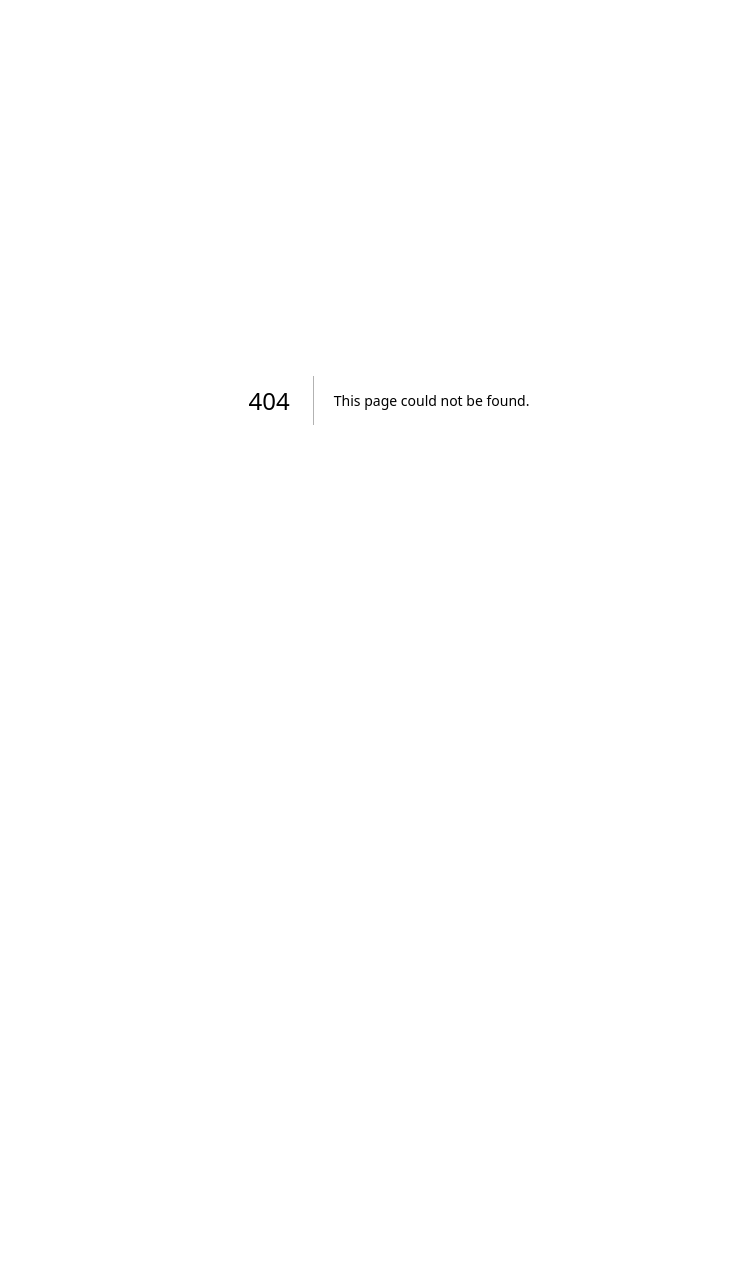
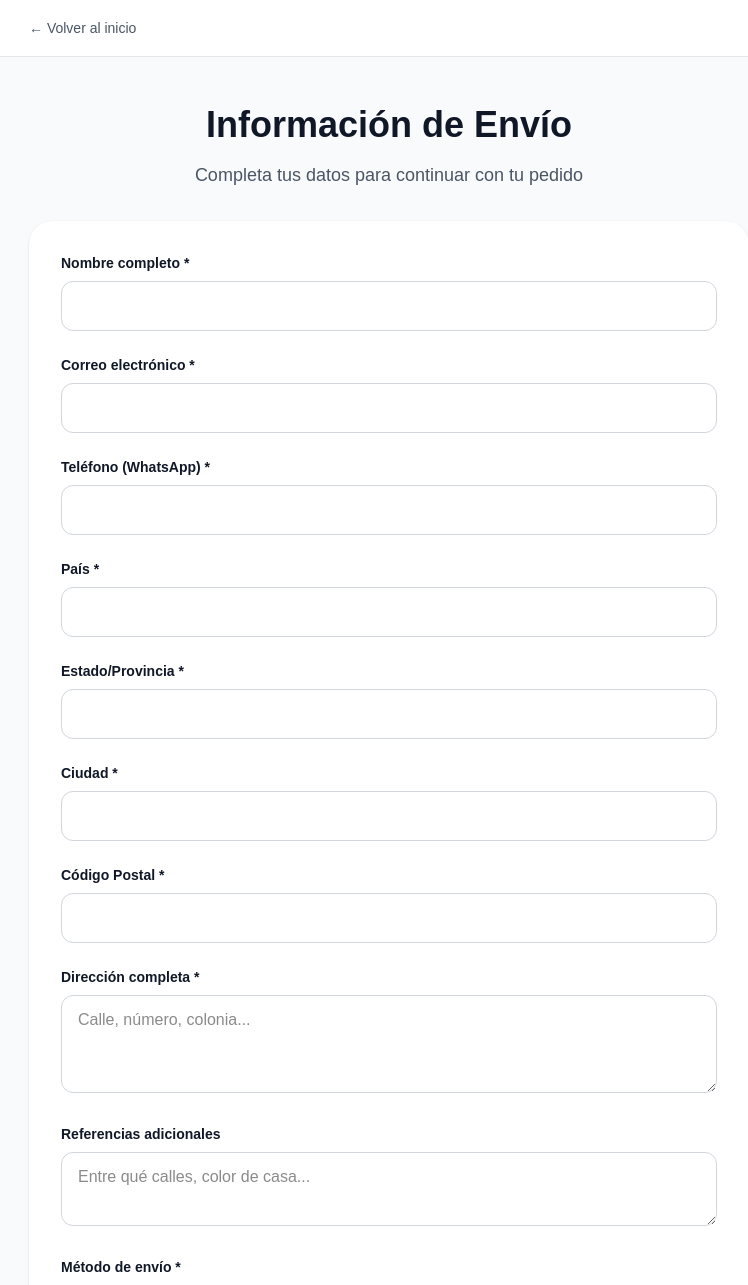
Before and after one commit to luislopez007/japan-bridge, a Next.js app: page /shipping-info in a window 1280 px wide. Before the commit this address had no page. Shown: the top 1285 px of the page, without its empty margins (251-999 px from the left). Before the commit the page ends 800 px from the top, so only its background shows below. Built offline with nearby package versions, Linux system fonts and the light colour scheme.

Commit message:
Add shipping info page

```diff
--- /dev/null
+++ b/app/shipping-info/page.tsx
@@ -0,0 +1,244 @@
+"use client";
+
+import { useState } from "react";
+
+export default function ShippingInfo() {
+  const [lang] = useState<"es" | "en">("es");
+
+  const t = {
+    es: {
+      title: "Información de Envío",
+      subtitle: "Completa tus datos para continuar con tu pedido",
+      fullName: "Nombre completo",
+      email: "Correo electrónico",
+      phone: "Teléfono (WhatsApp)",
+      country: "País",
+      state: "Estado/Provincia",
+      city: "Ciudad",
+      zipCode: "Código Postal",
+      address: "Dirección completa",
+      addressPlaceholder: "Calle, número, colonia...",
+      references: "Referencias adicionales",
+      referencesPlaceholder: "Entre qué calles, color de casa...",
+      shippingMethod: "Método de envío",
+      selectMethod: "Selecciona método",
+      ems: "EMS - Rápido (3-12 días) - $23",
+      epacket: "ePacket Light - Medio (10-19 días) - $12",
+      small: "Small Packet - Económico (15-25 días) - $9",
+      comments: "Comentarios adicionales",
+      submit: "Enviar información",
+      back: "← Volver al inicio"
+    },
+    en: {
+      title: "Shipping Information",
+      subtitle: "Complete your details to continue with your order",
+      fullName: "Full name",
+      email: "Email address",
+      phone: "Phone (WhatsApp)",
+      country: "Country",
+      state: "State/Province",
+      city: "City",
+      zipCode: "Zip Code",
+      address: "Complete address",
+      addressPlaceholder: "Street, number, neighborhood...",
+      references: "Additional references",
+      referencesPlaceholder: "Between which streets, house color...",
+      shippingMethod: "Shipping method",
+      selectMethod: "Select method",
+      ems: "EMS - Fast (3-12 days) - $23",
+      epacket: "ePacket Light - Medium (10-19 days) - $12",
+      small: "Small Packet - Economical (15-25 days) - $9",
+      comments: "Additional comments",
+      submit: "Submit information",
+      back: "← Back to home"
+    }
+  };
+
+  const text = t[lang];
+
+  return (
+    <div className="min-h-screen bg-gray-50">
+
+      {/* Header simple */}
+      <header className="bg-white border-b border-gray-200">
+        <div className="mx-auto max-w-3xl px-6 py-4">
+          <a href="/" className="text-sm text-gray-600 hover:text-gray-900">
+            {text.back}
+          </a>
+        </div>
+      </header>
+
+      {/* Formulario */}
+      <div className="mx-auto max-w-3xl px-6 py-12">
+
+        <div className="mb-8 text-center">
+          <h1 className="mb-4 text-4xl font-bold text-gray-900">{text.title}</h1>
+          <p className="text-lg text-gray-600">{text.subtitle}</p>
+        </div>
+
+        <form
+          action="https://formspree.io/f/xgvrwagn"
+          method="POST"
+          className="rounded-3xl bg-white p-8 shadow-sm"
+        >
+
+          {/* Nombre */}
+          <div className="mb-6">
+            <label className="mb-2 block text-sm font-semibold text-gray-900">
+              {text.fullName} *
+            </label>
+            <input
+              type="text"
+              name="nombre"
+              required
+              className="w-full rounded-xl border border-gray-300 px-4 py-3"
+            />
+          </div>
+
+          {/* Email */}
+          <div className="mb-6">
+            <label className="mb-2 block text-sm font-semibold text-gray-900">
+              {text.email} *
+            </label>
+            <input
+              type="email"
+              name="email"
+              required
+              className="w-full rounded-xl border border-gray-300 px-4 py-3"
+            />
+          </div>
+
+          {/* Teléfono */}
+          <div className="mb-6">
+            <label className="mb-2 block text-sm font-semibold text-gray-900">
+              {text.phone} *
+            </label>
+            <input
+              type="tel"
+              name="telefono"
+              required
+              className="w-full rounded-xl border border-gray-300 px-4 py-3"
+            />
+          </div>
+
+          {/* País */}
+          <div className="mb-6">
+            <label className="mb-2 block text-sm font-semibold text-gray-900">
+              {text.country} *
+            </label>
+            <input
+              type="text"
+              name="pais"
+              required
+              className="w-full rounded-xl border border-gray-300 px-4 py-3"
+            />
+          </div>
+
+          {/* Estado */}
+          <div className="mb-6">
+            <label className="mb-2 block text-sm font-semibold text-gray-900">
+              {text.state} *
+            </label>
+            <input
+              type="text"
+              name="estado"
+              required
+              className="w-full rounded-xl border border-gray-300 px-4 py-3"
+            />
+          </div>
+
+          {/* Ciudad */}
+          <div className="mb-6">
+            <label className="mb-2 block text-sm font-semibold text-gray-900">
+              {text.city} *
+            </label>
+            <input
+              type="text"
+              name="ciudad"
+              required
+              className="w-full rounded-xl border border-gray-300 px-4 py-3"
+            />
+          </div>
+
+          {/* Código Postal */}
+          <div className="mb-6">
+            <label className="mb-2 block text-sm font-semibold text-gray-900">
+              {text.zipCode} *
+            </label>
+            <input
+              type="text"
+              name="codigo_postal"
+              required
+              className="w-full rounded-xl border border-gray-300 px-4 py-3"
+            />
+          </div>
+
+          {/* Dirección */}
+          <div className="mb-6">
+            <label className="mb-2 block text-sm font-semibold text-gray-900">
+              {text.address} *
+            </label>
+            <textarea
+              name="direccion"
+              rows={3}
+              required
+              placeholder={text.addressPlaceholder}
+              className="w-full rounded-xl border border-gray-300 px-4 py-3"
+            />
+          </div>
+
+          {/* Referencias */}
+          <div className="mb-6">
+            <label className="mb-2 block text-sm font-semibold text-gray-900">
+              {text.references}
+            </label>
+            <textarea
+              name="referencias"
+              rows={2}
+              placeholder={text.referencesPlaceholder}
+              className="w-full rounded-xl border border-gray-300 px-4 py-3"
+            />
+          </div>
+
+          {/* Método de envío */}
+          <div className="mb-6">
+            <label className="mb-2 block text-sm font-semibold text-gray-900">
+              {text.shippingMethod} *
+            </label>
+            <select
+              name="metodo_envio"
+              required
+              className="w-full rounded-xl border border-gray-300 px-4 py-3"
+            >
+              <option value="">{text.selectMethod}</option>
+              <option value="EMS">{text.ems}</option>
+              <option value="ePacket">{text.epacket}</option>
+              <option value="Small Packet">{text.small}</option>
+            </select>
+          </div>
+
+          {/* Comentarios */}
+          <div className="mb-8">
+            <label className="mb-2 block text-sm font-semibold text-gray-900">
+              {text.comments}
+            </label>
+            <textarea
+              name="comentarios"
+              rows={3}
+              className="w-full rounded-xl border border-gray-300 px-4 py-3"
+            />
+          </div>
+
+          {/* Botón */}
+          <button
+            type="submit"
+            className="w-full rounded-full bg-red-600 px-8 py-4 text-lg font-semibold text-white hover:bg-red-700"
+          >
+            {text.submit}
+          </button>
+
+        </form>
+      </div>
+    </div>
+  );
+}
```
